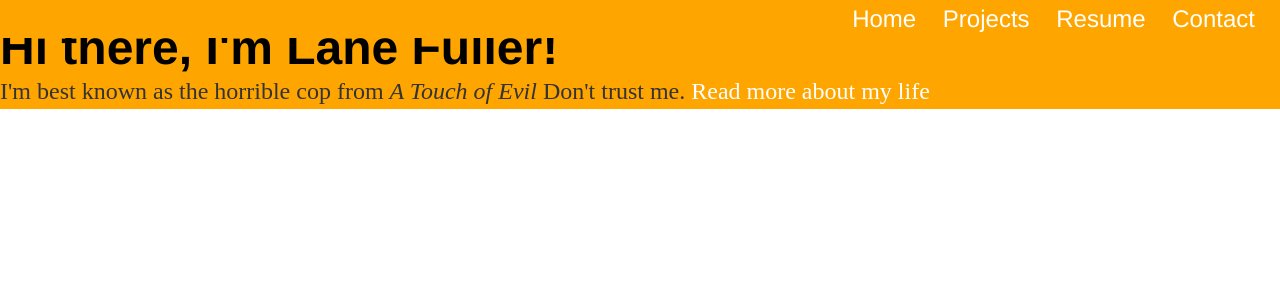
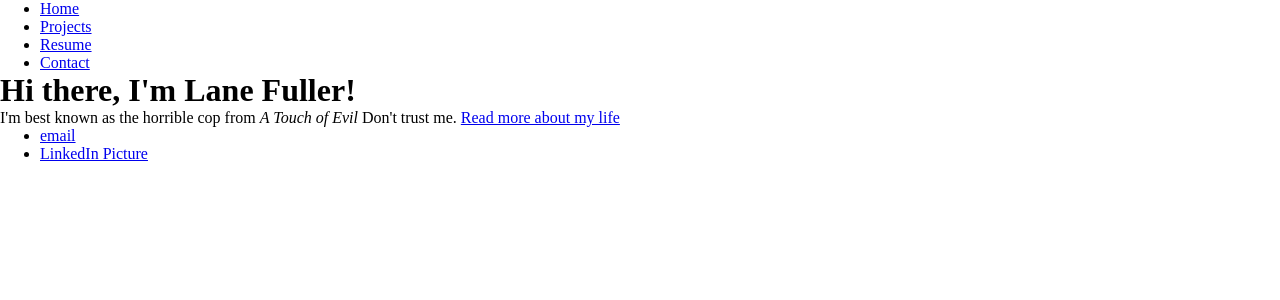
Before and after one commit to LaneGFuller/lanegfuller.github.io, a Jekyll site: the page built from index.html, in a window 1280 px wide. Shown: the top 300 px of the page. Built offline with Jekyll 4.4.1, drawn with Linux system fonts in a browser that asks for light colours.

Commit message:
this doesn't make any sense

```diff
--- a/css/main.css
+++ b/css/main.css
@@ -2,7 +2,7 @@
   margin: 0;
 }
 
-.menu {
+/* .menu {
   background: orange;
   position: fixed;
   z-index: 100;
@@ -56,3 +56,4 @@ ul.posts {
 ul.posts li {
   list-style: none;
 }
+*/
```
